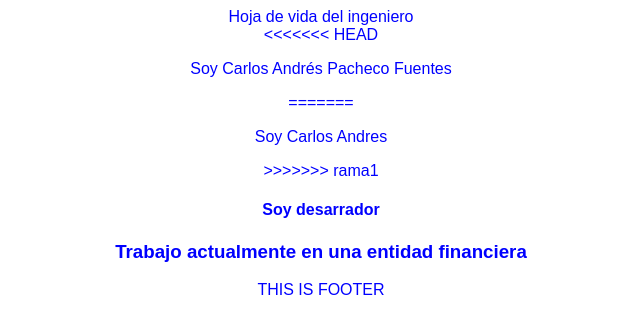
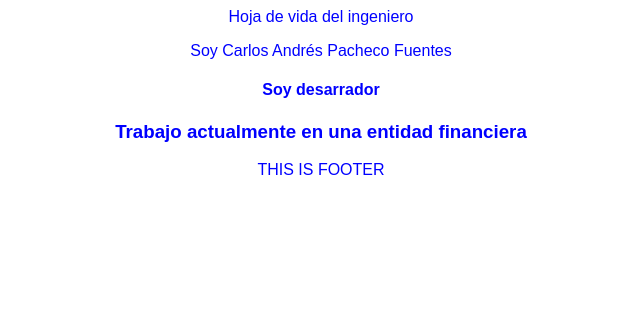
Before and after one commit to CarlosAndres140295/curso-git, a plain HTML site: page index.html in a window 1280 px wide. Shown: the whole page, without its empty margins (319-959 px from the left). Drawn offline with Linux system fonts and the light colour scheme.

Commit message:
se deja el nombre completp

```diff
--- a/index.html
+++ b/index.html
@@ -12,11 +12,7 @@
         Hoja de vida del ingeniero
     </div>
     <div class="container">
-<<<<<<< HEAD
         <P>Soy Carlos Andrés Pacheco Fuentes</P>
-=======
-        <P>Soy Carlos Andres</P>
->>>>>>> rama1
         <h4>Soy desarrador</h4>
         <h3>Trabajo actualmente en una entidad financiera</h3>
     </div>
```
